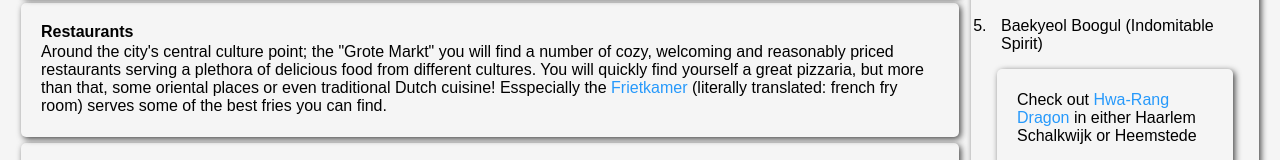
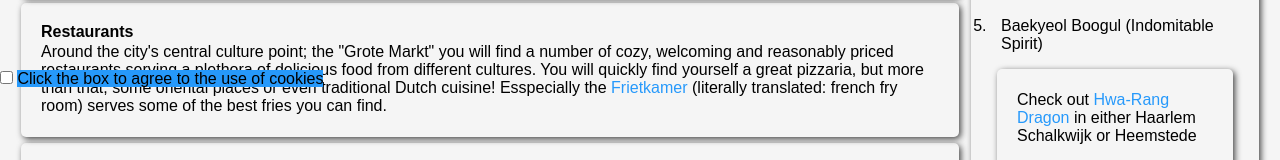
Before and after one commit to Ryan-Ott/653413, a plain HTML site: page index.html in a window 1280 px wide. Shown: the part 680-840 px from the top of the page. Drawn offline with Linux system fonts and the light colour scheme; files whose address does not match are found by name.

Commit message:
Added simple cookie statement

```diff
--- a/index.html
+++ b/index.html
@@ -35,6 +35,12 @@
         </nav>
     </header>
     <main>
+        <banner class = banner>
+            <flexContainer class="flex-images cookie-container">
+                <input type="checkbox" name="">
+                <bannertext id="bannertext">Click the box to agree to the use of cookies</bannertext>
+            </flexContainer>
+        </banner>
         <section class="mainContent wrapper">
             <article class="container" id="maincontent">
                 <section class="item" id="haarlemIntroduction">
--- a/style.css
+++ b/style.css
@@ -79,6 +79,23 @@ a {
 
 a:hover {
     text-decoration: underline;
+}
+
+input:checked ~ #bannertext, input:checked{
+    display: none;
+    z-index: -2;
+}
+
+#bannertext{
+    background-color: #2699FB;
+}
+
+.banner {
+    position: fixed;
+    bottom: 0;
+    left: 0;
+    right: 0;
+    height: 50px;
 }
 
 .item {
```
